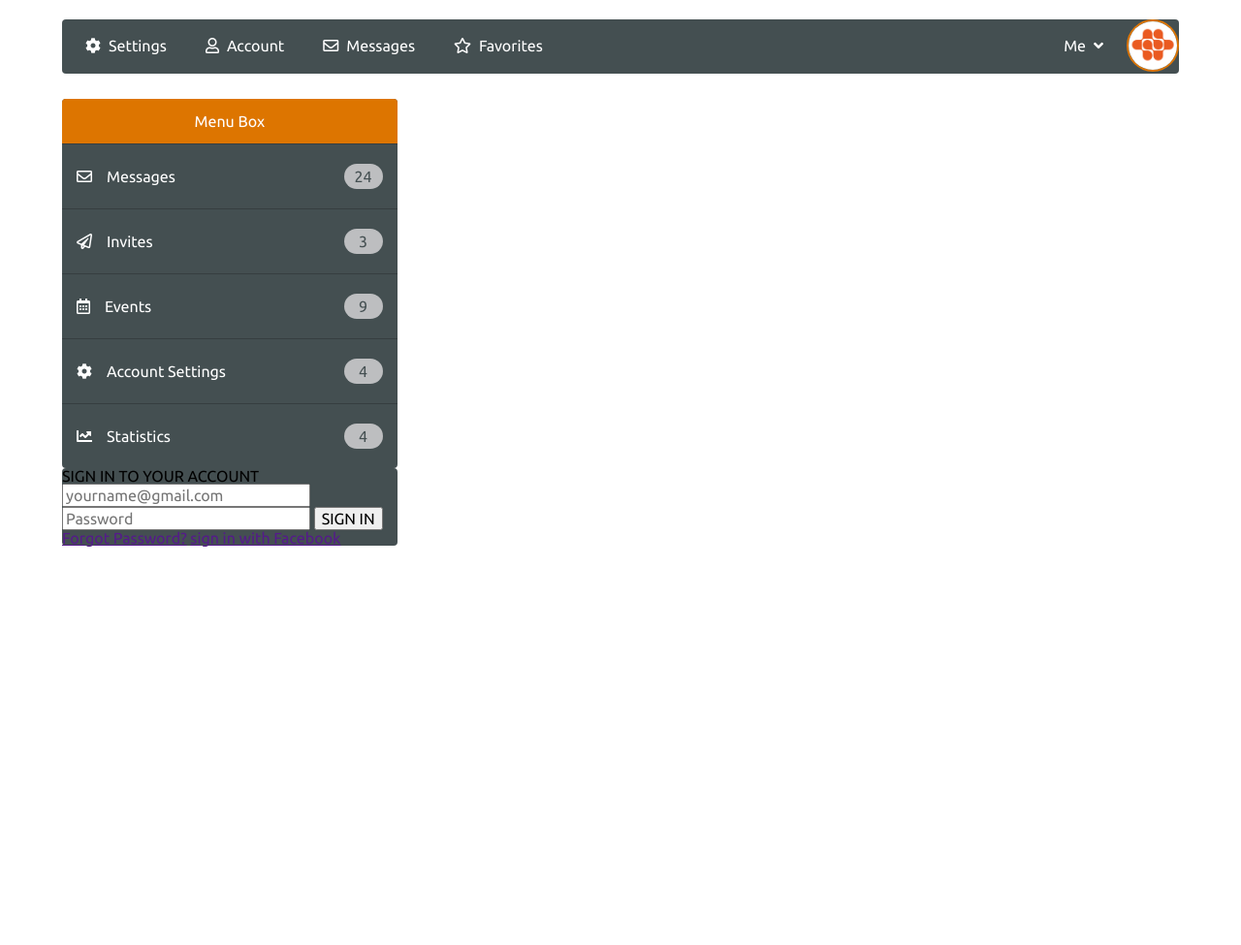
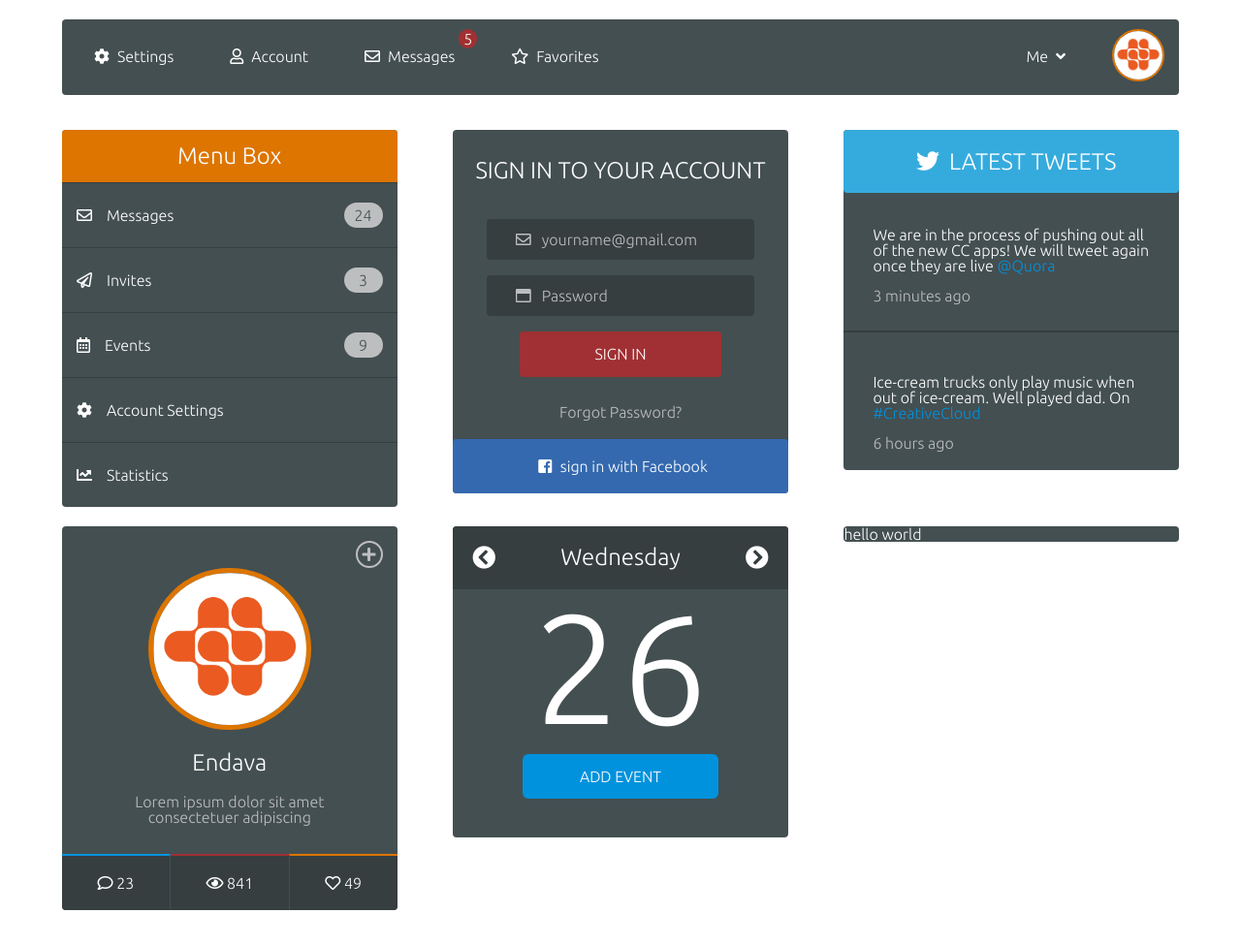
Before and after one commit to srodriguez20/html-css-Challenge, a plain HTML site: page index.html in a window 1280 px wide. Shown: the whole page at 97% size. Before the commit the page ends 800 px from the top, so only its background shows below. Drawn offline with Linux system fonts and the light colour scheme; files whose address does not match are found by name.

Commit message:
some widgets added

```diff
--- a/index.html
+++ b/index.html
@@ -1,11 +1,12 @@
 <!doctype html>
 <html lang="en">
+
 <head>
   <meta charset="utf-8">
   <meta name="viewport" content="width=device-width, initial-scale=1">
   <link rel="stylesheet" type="text/css" href="normalize.css">
   <link rel="stylesheet" href="/Html +css/reset.css">
-    <link href="https://fonts.googleapis.com/css?family=Ubuntu" rel="stylesheet">
+  <link href="https://fonts.googleapis.com/css?family=Ubuntu:300" rel="stylesheet">
   <link rel="stylesheet" href="https://use.fontawesome.com/releases/v5.6.3/css/all.css" integrity="sha384-UHRtZLI+pbxtHCWp1t77Bi1L4ZtiqrqD80Kn4Z8NTSRyMA2Fd33n5dQ8lWUE00s/"
     crossorigin="anonymous">
   <link rel="stylesheet" type="text/css" href="style.css">
@@ -13,13 +14,19 @@
 
   <title>Endava App</title>
 </head>
+
 <body>
 
   <nav class="navbar">
     <ul class="left-menu-bar">
       <li><a><i class="fas fa-cog"></i>Settings</a></li>
       <li><a><i class="far fa-user"></i>Account</a></li>
-          <li><a><i class="far fa-envelope"></i>Messages</a></li>
+      <li>
+        <a>
+              <i class="far fa-envelope"></i>Messages
+              <div class="notification-number">5</div>
+        </a>
+      </li>
       <li><a><i class="far fa-star"></i>Favorites</a></li>
     </ul>
     <ul class="right-menu-bar">
@@ -41,49 +48,104 @@
       <ul>
         <li>
           <a class="menu-item">
-                <div><h3><i class="far fa-envelope"></i>Messages</h3></div>
+            <div>
+              <h3><i class="far fa-envelope"></i>Messages</h3>
+            </div>
             <div class="notification-number">24</div>
           </a>
         </li>
         <li>
           <a class="menu-item">
-                <div><h3><i class="far fa-paper-plane"></i>Invites</h3></div>
+            <div>
+              <h3><i class="far fa-paper-plane"></i>Invites</h3>
+            </div>
             <div class="notification-number">3</div>
           </a>
         </li>
         <li>
           <a class="menu-item">
-                <div><h3><i class="far fa-calendar-alt"></i>Events</h3></div>
+            <div>
+              <h3><i class="far fa-calendar-alt"></i>Events</h3>
+            </div>
             <div class="notification-number">9</div>
           </a>
         </li>
         <li>
           <a class="menu-item">
-                <div><h3><i class="fas fa-cog"></i>Account Settings</h3></div>
-                <div class="notification-number">4</div>
+            <div>
+              <h3><i class="fas fa-cog"></i>Account Settings</h3>
+            </div>
           </a>
         </li>
         <li>
           <a class="menu-item">
-                <div><h3><i class="fas fa-chart-line"></i>Statistics</h3></div>
-                <div class="notification-number">4</div>
+            <div>
+              <h3><i class="fas fa-chart-line"></i>Statistics</h3>
+            </div>
           </a>
         </li>
       </ul>
     </section>
+
     <section class="item-box sign-in-box">
-          <h2> SIGN IN TO YOUR ACCOUNT</h2>
+      <h2>SIGN IN TO YOUR ACCOUNT</h2>
       <form action="">
-            <input type="email" name="email" placeholder="yourname@gmail.com">
-            <input type="password" name="password" placeholder="Password">
+        <input type="email" name="email" placeholder="&#xf0e0;   yourname@gmail.com">
+        <input type="password" name="password" placeholder="&#xf2d0;   Password">
         <input type="submit" value="SIGN IN">
       </form>
-          <a href=""> Forgot Password?</a>
-          <a href=""> sign in with Facebook</a>
+      <a class="forgot-btn" href="">Forgot Password?</a>
+      <a class="facebook-btn" href=""><i class="fab fa-facebook-square"></i> sign in with Facebook</a>
     </section>
+    <section class="item-box twitter-box">
+      <h2><i class="fab fa-twitter"></i>LATEST TWEETS</h2>
+      <div>
+        <p class="tweet">
+          We are in the process of pushing out all of the new CC apps! We will tweet again once they are live <a href="">@Quora</a>
+        </p>
+        <p class="tweet-date">3 minutes ago</p>
+      </div>
+      <hr>
+      <div>
+        <p class="tweet">
+          Ice-cream trucks only play music when out of ice-cream. Well played dad. On <a href="">#CreativeCloud</a>
+        </p>
+        <p class="tweet-date">6 hours ago</p>
+      </div>
+    </section>
+    <section class="item-box endava-box">
+      <div class="endava-profile">
+        <div class="add-btn"><i class="fas fa-plus"></i></div>
+        <img class="logotype" src="endava-logo.png" alt="envada logotype">
+        <h2>Endava</h2>
+        <p>Lorem ipsum dolor sit amet consectetuer adipiscing</p>
+      </div>
+      <div class="action-buttons">
+        <a class="comments" href=""><i class="far fa-comment"></i> 23</a>
+        <a class="views" href=""><i class="far fa-eye"></i> 841</a>
+        <a class="likes" href=""><i class="far fa-heart"></i> 49</a>
+      </div>
+
+    </section>
+    <section class="item-box day-box">
+      <div class="day-actions">
+        <a href=""><i class="fas fa-chevron-circle-left"></i></a>
+        <h2>Wednesday</h2>
+        <a href=""><i class="fas fa-chevron-circle-right"></i></a>
+      </div>
+      <h3 class="day-number">26</h3>
+      <a class="add-event-btn" href="">ADD EVENT</a>
+    </section >
+
+    <section class="item-box">
+      hello world
+    </section>
+
+
 
   </section>
 
 
 </body>
+
 </html>
--- a/style.css
+++ b/style.css
@@ -1,5 +1,11 @@
+
 body{
   font-family: Ubuntu,sans-serif;
+
+  font-size: 1rem;
+}
+h2{
+  font-size: 1.5rem;
 }
 
 /*==================== NavBar========================*/
@@ -28,10 +34,11 @@ body{
 }
 
 .navbar li a,.navbar .dropbtn {
+  position: relative;
   display: inline-block;
   color: white;
   text-align: center;
-  padding: 19px 16px;
+  padding: 30px 25px;
   text-decoration: none;
   border-bottom: 2px solid transparent;
 }
@@ -44,9 +51,22 @@ body{
   color: #444f51;
   border-bottom: 2px solid #dd7500;
 }
+.navbar li .notification-number{
+  position: absolute;
+  background-color: #a03033;
+  color:white;
+  padding: 2px 5px;
+  border-radius: 15px;
+  text-align: center;
+  top: 10px;
+  right: 2px;
+}
 
 .navbar li.dropdown {
   display: inline-block;
+}
+.navbar li img{
+  margin: 10px 15px;
 }
 
 .navbar .dropdown-content {
@@ -81,18 +101,22 @@ body{
 /*==================== Item Box========================*/
 
 .item-box{
+  color: white;
   background-color: #444f51;
   width: 30%;
   border-radius: 4px;
+  align-self: flex-start;
+  margin:10px 0;
 }
 .content{
   width: 90%;
   margin: 2% 5%;
+  display: flex;
+  flex-wrap: wrap;
+  justify-content: space-between;
 }
 /*==================== Menu Box========================*/
-.menu-box{
-  color: white;
-}
+
 .menu-box ul {
   list-style-type: none;
 
@@ -136,3 +160,195 @@ body{
   text-align: center;
   min-width: 40px;
 }
+/*==================== Sign in Box========================*/
+.sign-in-box{
+  text-align: center;
+}
+.sign-in-box h2{
+  padding: 30px 15px;
+}
+.sign-in-box input[type=email],.sign-in-box input[type=password] {
+
+  font-family:'Font Awesome 5 Free',Ubuntu ;
+  color: white;
+  width: 80%;
+  padding: 12px 30px;
+  margin: 8px 0;
+  display: inline-block;
+  background-color: #363e40;
+  border: none;
+  border-radius: 4px;
+  box-sizing: border-box;
+}
+.sign-in-box input[type=email]::placeholder,.sign-in-box input[type=password]::placeholder{
+  color: #bdbec0;
+}
+
+
+.sign-in-box input[type=email]:focus
+,.sign-in-box input[type=password]:focus {
+  outline: none;
+  border: 1px solid #dd7500 ;
+}
+
+.sign-in-box input[type=submit] {
+
+  width: 60%;
+  background-color: #a03033;
+  color: white;
+  padding: 14px 20px;
+  margin: 8px 0;
+  border: none;
+  border-radius: 4px;
+  cursor: pointer;
+}
+
+.sign-in-box input[type=submit]:hover {
+  background-color: #bdbec0;
+  color: #363e40;
+}
+.sign-in-box a {
+  text-decoration: none;
+  display: block;
+}
+.sign-in-box .facebook-btn{
+  color: white;
+  padding: 20px 0;
+  background-color: #3469af;
+  border-radius: 4px;
+}
+.sign-in-box .facebook-btn i{
+  padding: 0 5px;
+}
+.sign-in-box .forgot-btn{
+  color: #bdbec0;
+  padding: 20px 0;
+}
+/*==================== Twitter Box========================*/
+.twitter-box hr{
+  border:none;
+  border-top: 2px solid #363e40;
+}
+
+.twitter-box h2{
+  text-align: center;
+  background-color: #35abdd;
+  padding: 20px 0;
+  border-radius: 4px;
+}
+.twitter-box h2 i{
+  padding: 0 10px;
+}
+.twitter-box div{
+  padding: 20px 30px;
+}
+.twitter-box .tweet{
+  padding: 15px 0;
+}
+.twitter-box .tweet a{
+  text-decoration: none;
+  color:#0092dd;
+}
+.twitter-box .tweet-date{
+  color:#bdbec0;
+}
+/*==================== Endava Box========================*/
+.endava-box{
+  text-align: center;
+}
+.endava-box .endava-profile{
+  padding: 15px 15px 0 15px;
+}
+.endava-box .add-btn{
+  text-align: right;
+}
+.endava-box .add-btn i{
+  color: #bdbec0;
+  border-radius: 50%;
+  padding: 4px 5px;
+  border: 2px solid #bdbec0;
+}
+.endava-box .logotype
+{
+  max-width: 50%;
+  border: 5px solid #dd7500;
+  border-radius: 50%;
+}
+.endava-box h2
+{
+  padding: 20px 0;
+}
+.endava-box .endava-profile p{
+  color: #bdbec0;
+  max-width: 70%;
+  margin: auto;
+  padding-bottom: 30px;
+}
+.endava-box .action-buttons{
+  display: flex;
+  border-radius: 0 0 4px 4px;
+  background-color: #363e40;
+}
+.endava-box .action-buttons a{
+  text-decoration: none;
+  color:white;
+  display: block;
+  flex-grow: 1;
+  padding: 20px 0;
+}
+.endava-box .action-buttons a:hover{
+  background-color: #bdbec0;
+}
+.endava-box .action-buttons .comments{
+  border-top: 2px solid #0092dd;
+  border-right: 1px solid #444f51;
+}
+.endava-box .action-buttons .views{
+  border-top: 2px solid #a03033;
+
+}
+.endava-box .action-buttons .likes{
+  border-top: 2px solid #dd7500;
+  border-left: 1px solid #444f51;
+}
+/*==================== Day Box========================*/
+.day-box{
+  text-align: center;
+}
+.day-box .day-actions{
+  border-radius: 4px 4px 0 0;
+  background-color: #363e40;
+  padding: 20px;
+  display: flex;
+  justify-content: space-between;
+}
+.day-box .day-actions a{
+  font-size: 1.5rem;
+  text-decoration:none;
+  color:white;
+  display: block;
+}
+.day-box .day-actions a:hover{
+  color:#bdbec0;
+}
+.day-box .day-number{
+  font-size: 10rem;
+}
+.day-box .add-event-btn{
+  width: 50%;
+  display: block;
+  margin: 0 auto;
+  margin-top: 10px;
+  margin-bottom: 40px;
+  padding: 15px;
+  text-decoration: none;
+  color: white;
+  background-color: #0092dd;
+  border-radius: 6px;
+}
+.day-box .add-event-btn:hover{
+
+  color: #363e40;
+  background-color: #bdbec0;
+
+}
```
Also changed, not shown: 1 other file. Lines whose indentation alone changed are shown as unchanged.
